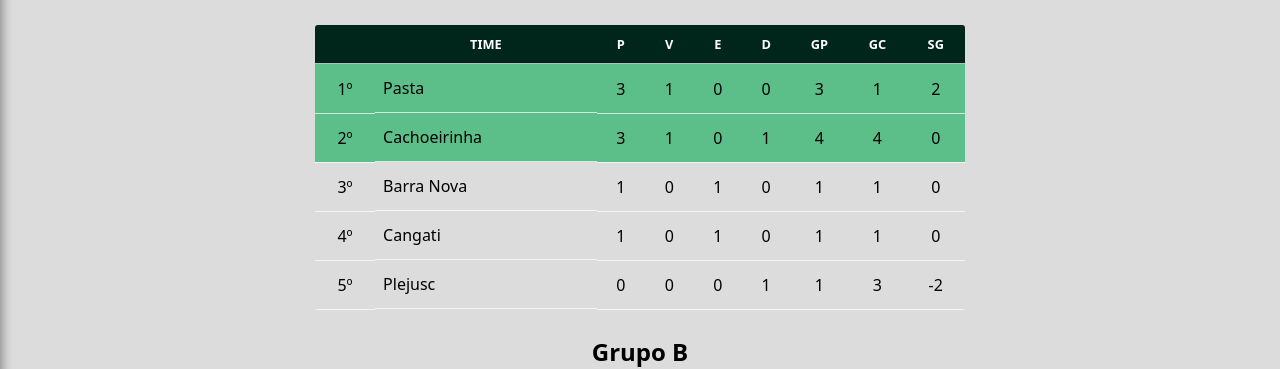
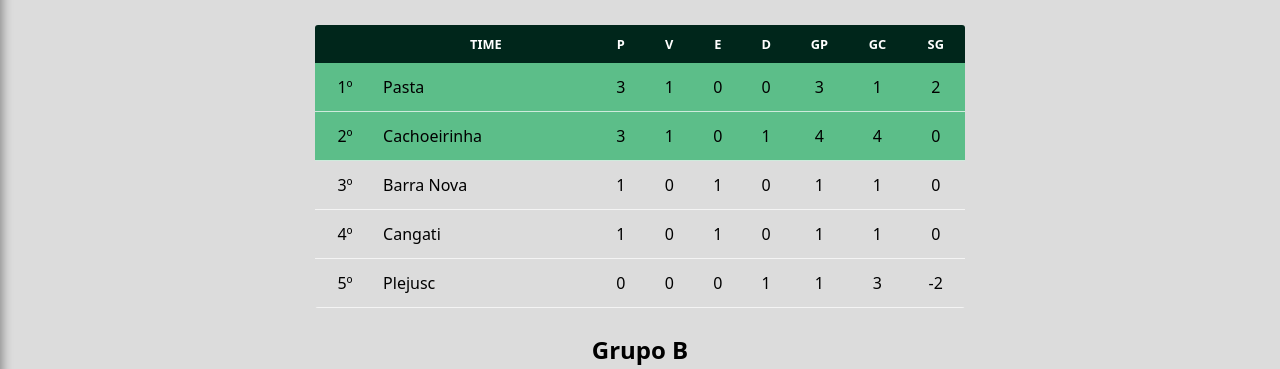
Before and after one commit to Senaias/futebol-solonopole-v0, a React (Vite) app: page / in a window 1280 px wide. Shown: the part 372-741 px from the top of the page. Built offline with nearby package versions, Linux system fonts and the light colour scheme.

Commit message:
corrigindo css da linha quebrada na tabela de classificação

```diff
--- a/src/components/ClassificationTable.css
+++ b/src/components/ClassificationTable.css
@@ -38,7 +38,6 @@
 .classification-table th,
 .classification-table td {
   padding: 0.75em 0.5em; /* Ajuste o padding para não ficar apertado */
-  border-bottom: 1px solid rgba(255, 255, 255, 0.7);
   white-space: nowrap; /* Impede que o texto quebre em várias linhas */
 
 }
@@ -55,6 +54,10 @@
   font-weight: bold;
   text-transform: uppercase;
   font-size: 0.8em;
+}
+
+.classification-table tbody tr {
+  border-bottom: 1px solid rgba(255, 255, 255, 0.7);
 }
 
 .classification-table tbody tr:nth-child(odd) {
```
